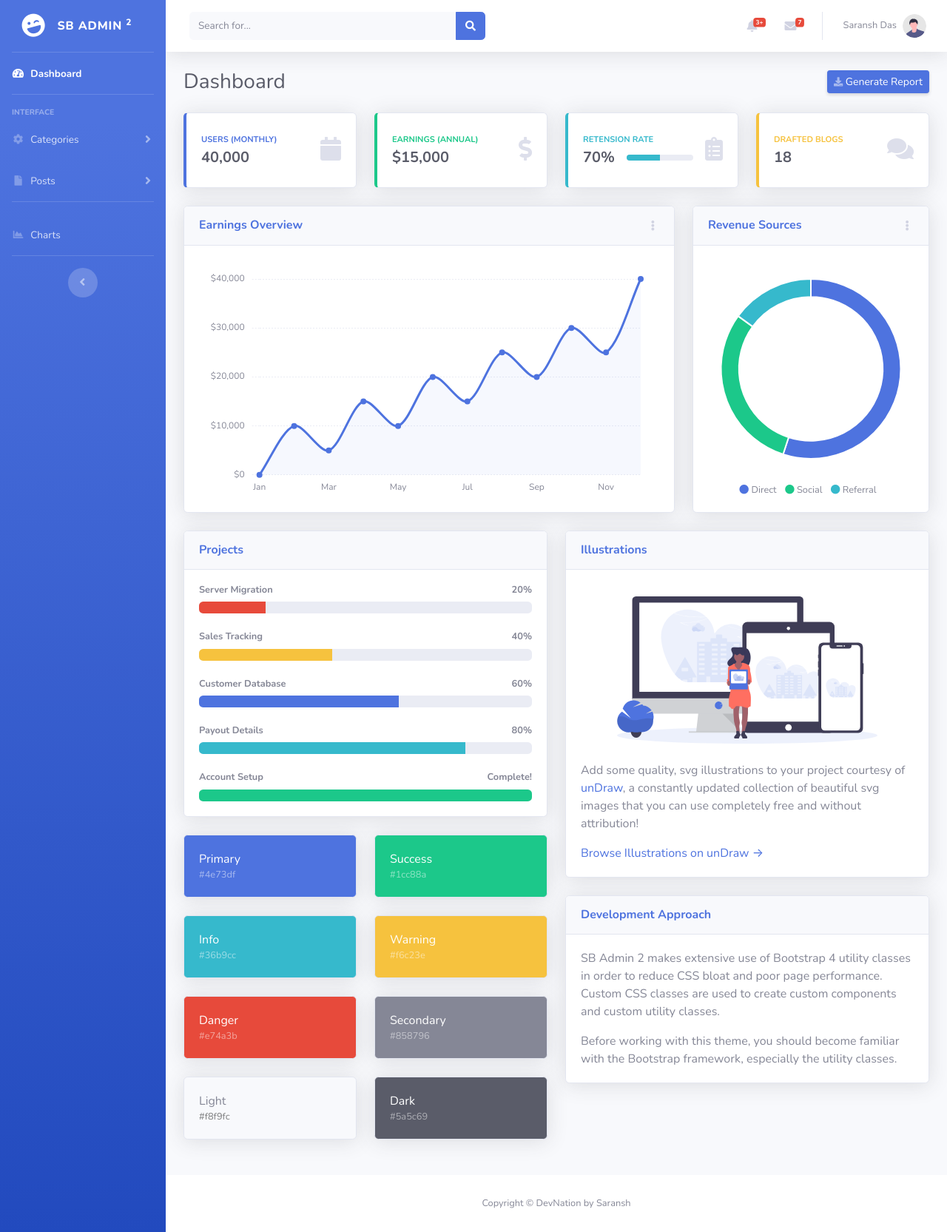
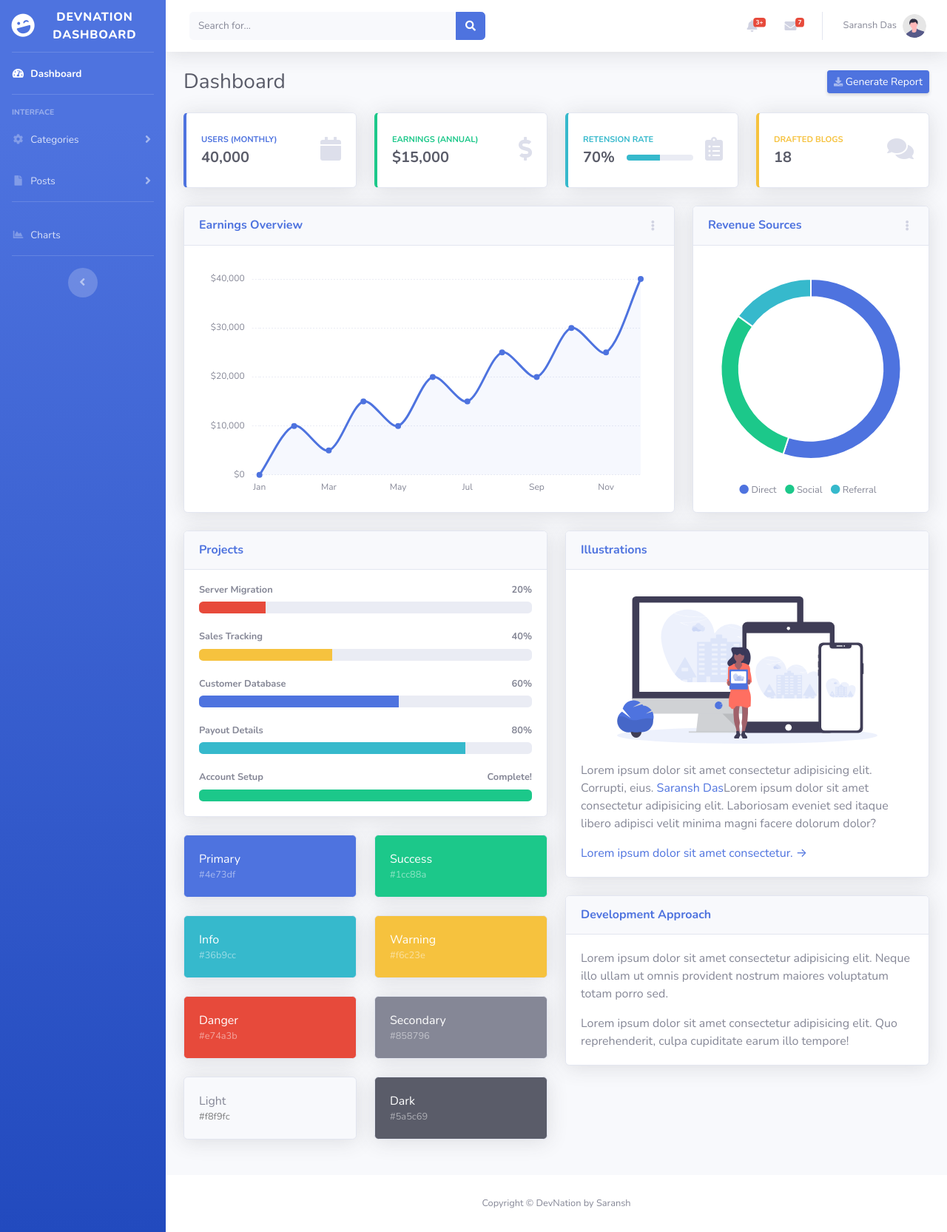
Before and after one commit to Saransh-Das/Blog-Website-using-PHP-MYSQL, a PHP site: page /admin/index.php in a window 1280 px wide. Shown: the whole page at 74% size. Run offline with PHP 8.4, Linux system fonts and the light colour scheme; the visitor is signed in with stand-in values (Sample User, id 1).

Commit message:
Bug fixed

```diff
--- a/admin/includes/header.php
+++ b/admin/includes/header.php
@@ -21,7 +21,7 @@ if (!isset($_SESSION['id'])) {
     <meta name="description" content="">
     <meta name="author" content="">
 
-    <title>SB Admin 2 - Dashboard</title>
+    <title>DevNation Dashboard</title>
 
     <!-- Custom fonts for this template-->
     <link href="vendor/fontawesome-free/css/all.min.css" rel="stylesheet" type="text/css">
@@ -50,7 +50,7 @@ if (!isset($_SESSION['id'])) {
                 <div class="sidebar-brand-icon rotate-n-15">
                     <i class="fas fa-laugh-wink"></i>
                 </div>
-                <div class="sidebar-brand-text mx-3">SB Admin <sup>2</sup></div>
+                <div class="sidebar-brand-text mx-3">DevNation Dashboard </div>
             </a>
 
             <!-- Divider -->
--- a/admin/index.php
+++ b/admin/index.php
@@ -302,12 +302,9 @@
                         <img class="img-fluid px-3 px-sm-4 mt-3 mb-4" style="width: 25rem;"
                             src="img/undraw_posting_photo.svg" alt="">
                     </div>
-                    <p>Add some quality, svg illustrations to your project courtesy of <a
-                            target="_blank" rel="nofollow" href="https://undraw.co/">unDraw</a>, a
-                        constantly updated collection of beautiful svg images that you can use
-                        completely free and without attribution!</p>
-                    <a target="_blank" rel="nofollow" href="https://undraw.co/">Browse Illustrations on
-                        unDraw &rarr;</a>
+                    <p>Lorem ipsum dolor sit amet consectetur adipisicing elit. Corrupti, eius. <a
+                            target="_blank" rel="nofollow" href="index.php">Saransh Das</a>Lorem ipsum dolor sit amet consectetur adipisicing elit. Laboriosam eveniet sed itaque libero adipisci velit minima magni facere dolorum dolor?</p>
+                    <a target="_blank" rel="nofollow" href="index.php">Lorem ipsum dolor sit amet consectetur. &rarr;</a>
                 </div>
             </div>
 
@@ -317,11 +314,8 @@
                     <h6 class="m-0 font-weight-bold text-primary">Development Approach</h6>
                 </div>
                 <div class="card-body">
-                    <p>SB Admin 2 makes extensive use of Bootstrap 4 utility classes in order to reduce
-                        CSS bloat and poor page performance. Custom CSS classes are used to create
-                        custom components and custom utility classes.</p>
-                    <p class="mb-0">Before working with this theme, you should become familiar with the
-                        Bootstrap framework, especially the utility classes.</p>
+                    <p>Lorem ipsum dolor sit amet consectetur adipisicing elit. Neque illo ullam ut omnis provident nostrum maiores voluptatum totam porro sed.</p>
+                    <p class="mb-0">Lorem ipsum dolor sit amet consectetur adipisicing elit. Quo reprehenderit, culpa cupiditate earum illo tempore!</p>
                 </div>
             </div>
 
--- a/includes/footer.php
+++ b/includes/footer.php
@@ -5,7 +5,7 @@
                         <div class="widget">
                             <div class="footer-text text-center">
                                 <a href="index.php"><img height=100px width=100px src="images/version/garden-footer-logo.png" alt="" class="img-fluid"></a>
-                                <p>Forest Time is a personal blog for handcrafted, cameramade photography content, fashion styles from independent creatives around the world.</p>
+                                <p> DevNation is a Great and Interactive place for Developers and coders to showcase their work by Blogging it for others to read. DevNation is By the Coders For the coders and Of the coders.</p>
                                 <div class="social">
                                     <a href="https://www.facebook.com/saransh.das.56/" target="blank" data-toggle="tooltip" data-placement="bottom" title="Facebook"><i class="fa fa-facebook"></i></a>
                                     <a href="https://twitter.com/MagicianSaransh" target="blank" data-toggle="tooltip" data-placement="bottom" title="Twitter"><i class="fa fa-twitter"></i></a>
--- a/single.php
+++ b/single.php
@@ -78,8 +78,8 @@ if (isset($_GET["id"])) {
                                     </div><!-- end col -->
 
                                     <div class="col-lg-10 col-md-10 col-sm-10 col-xs-12">
-                                        <h4><a href="#">Jessica</a></h4>
-                                        <p>Quisque sed tristique felis. Lorem <a href="#">visit my website</a> amet, consectetur adipiscing elit. Phasellus quis mi auctor, tincidunt nisl eget, finibus odio. Duis tempus elit quis risus congue feugiat. Thanks for stop Forest Time!</p>
+                                        <h4><a href="#">Saransh Das</a></h4>
+                                        <p>Quisque sed tristique felis. Lorem <a href="#">visit my website</a> Lorem ipsum dolor sit amet consectetur adipisicing elit. Eos eligendi voluptatibus est magnam id unde cumque tempore repellat!</p>
 
                                         <div class="topsocial">
                                             <a href="#" data-toggle="tooltip" data-placement="bottom" title="Facebook"><i class="fa fa-facebook"></i></a>
```
